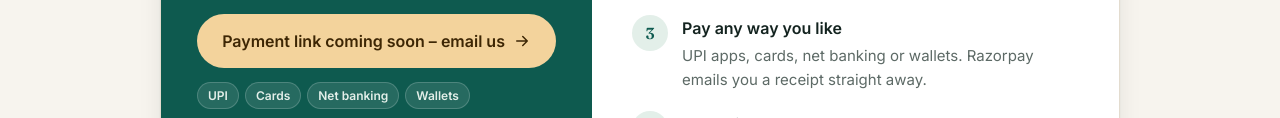
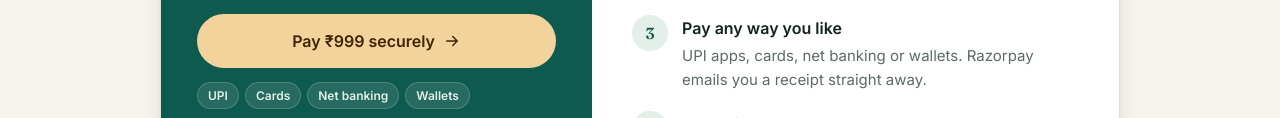
Before and after one commit to familyfiapp-code/nisnil-site, a plain HTML site: page familyfi/pay/index.html in a window 1280 px wide. Shown: the part 736-854 px from the top of the page. Drawn offline with Linux system fonts and the light colour scheme.

Commit message:
Payment page: live Razorpay links for Yearly, Monthly and Offline

```diff
--- a/familyfi/pay/index.html
+++ b/familyfi/pay/index.html
@@ -98,7 +98,7 @@
 </main>
 <footer class="site-foot"><div class="wrap"><div class="grid"><div class="brand"><b>nisnil</b>Nisnil AI-Finance Solutions builds simple, private finance software for Indian households. Ahmedabad, Gujarat, India.</div><div><h4>Products</h4><ul><li><a href="/familyfi/">FamilyFi – Family Finance Planner</a></li><li><a href="/familyfi/#plans">Pricing &amp; free trial</a></li><li><a href="/familyfi/#manual">User manual</a></li></ul></div><div><h4>Policies</h4><ul><li><a href="/terms/">Terms of use (online subscription)</a></li><li><a href="/terms-offline/">Terms of use (offline lifetime)</a></li><li><a href="/privacy/">Privacy policy</a></li><li><a href="/refund/">Refund policy</a></li><li><a href="/disclaimer/">Disclaimer</a></li></ul></div></div><div class="base"><span>© 2026 Nisnil AI-Finance Solutions · Sunil Panchal</span><span>familyfi.app@gmail.com · <a href="https://www.instagram.com/familyfi.app/" target="_blank" rel="noopener">@familyfi.app</a></span></div></div></footer>
 <script>
-var PLANS = {"yearly": {"name": "Online · Yearly", "amount": 999, "was": 1499, "link": "", "feat": ["Phone and laptop, same data everywhere", "Live mutual fund NAVs and share prices", "Saved in your own Google Drive, daily backups", "365 days access, all updates"]}, "monthly": {"name": "Online · Monthly", "amount": 99, "was": 149, "link": "", "feat": ["Phone and laptop, same data everywhere", "Live mutual fund NAVs and share prices", "Saved in your own Google Drive, daily backups", "30 days access, renew any time"]}, "offline": {"name": "Offline · Lifetime", "amount": 699, "was": 999, "link": "", "feat": ["One file on your computer, works without internet", "Pay once, use this version for life", "Licensed to your name, delivered by email"]}};
+var PLANS = {"yearly": {"name": "Online · Yearly", "amount": 999, "was": 1499, "link": "https://rzp.io/rzp/familyfi-yearly", "feat": ["Phone and laptop, same data everywhere", "Live mutual fund NAVs and share prices", "Saved in your own Google Drive, daily backups", "365 days access, all updates"]}, "monthly": {"name": "Online · Monthly", "amount": 99, "was": 149, "link": "https://rzp.io/rzp/familyfi-monthly", "feat": ["Phone and laptop, same data everywhere", "Live mutual fund NAVs and share prices", "Saved in your own Google Drive, daily backups", "30 days access, renew any time"]}, "offline": {"name": "Offline · Lifetime", "amount": 699, "was": 999, "link": "https://rzp.io/rzp/familyfi-offline", "feat": ["One file on your computer, works without internet", "Pay once, use this version for life", "Licensed to your name, delivered by email"]}};
 function pick(id){
   id = PLANS[id] ? id : 'yearly'; var p = PLANS[id];
   document.querySelectorAll('.pick').forEach(function(b){ b.setAttribute('aria-pressed', b.dataset.plan === id ? 'true' : 'false'); });
```
